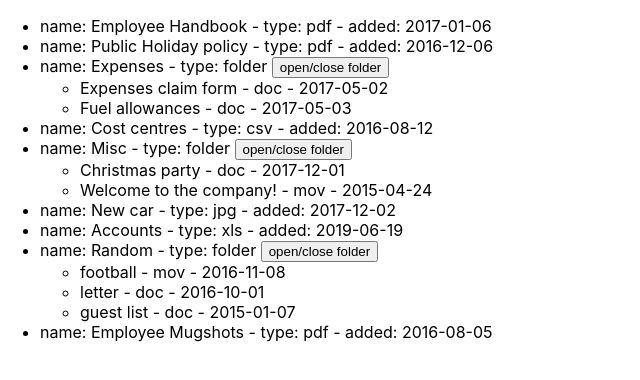
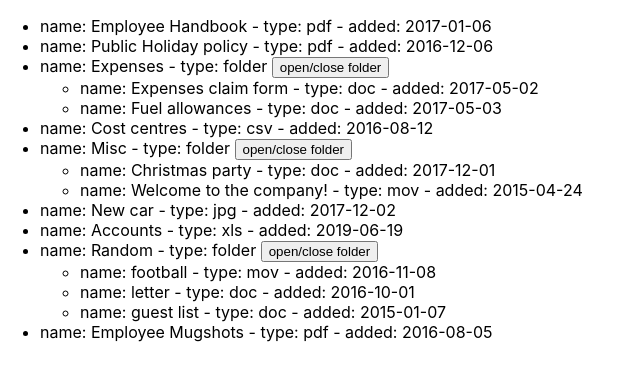
Before and after one commit to timothydowd/bright-hr-tech-test, a React (Create React App) app: page / in a window 1280 px wide. Shown: the top 380 px of the page, without its empty margins (0-640 px from the left). Built offline with nearby package versions, Linux system fonts and the light colour scheme.

Commit message:
folderContents component made to render contents of folders rather than doing it through Item component

```diff
--- /dev/null
+++ b/src/components/FolderContents.js
@@ -0,0 +1,17 @@
+import React, { Component } from "react";
+
+export default class FolderContents extends Component {
+  render() {
+    return (
+      <ul>
+        {this.props.files.map(file => {
+          return (
+            <li key={file.name}>
+              name: {file.name} - type: {file.type} - added: {file.added}
+            </li>
+          );
+        })}
+      </ul>
+    );
+  }
+}
--- a/src/components/Item.js
+++ b/src/components/Item.js
@@ -1,10 +1,11 @@
 import React, { Component } from 'react'
+import FolderContents from './FolderContents'
 
 export default class Item extends Component {
     constructor(props){
         super(props)
         this.state = {
-
+            folderOpen: false
         }
     }
 
@@ -18,13 +19,7 @@ export default class Item extends Component {
               <div key={this.props.item.name}>
                 name: {this.props.item.name} - type: {this.props.item.type}{" "}
                 <button onClick={ this.handleClickFolderButton }>open/close folder</button>
-                <ul>
-                    {this.props.item.files.map(file => {
-                        return(
-                            <li key={file.name}>{file.name} - {file.type} - {file.added}</li>
-                        )
-                    })}
-                </ul>
+                <FolderContents files={this.props.item.files}/>
               </div>
             );
           } else {
```
